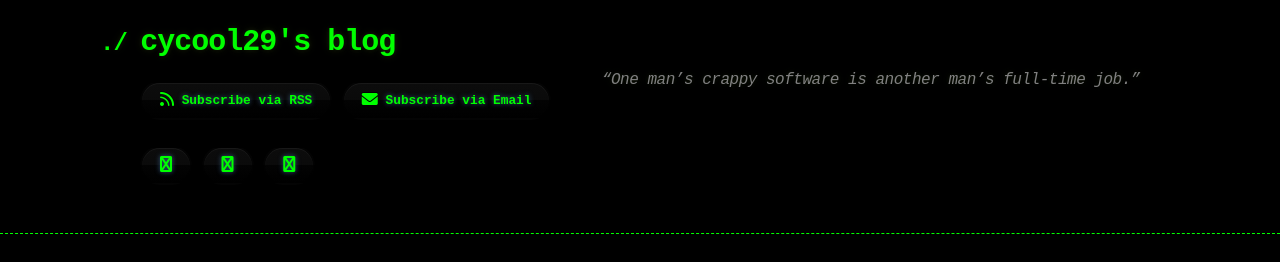
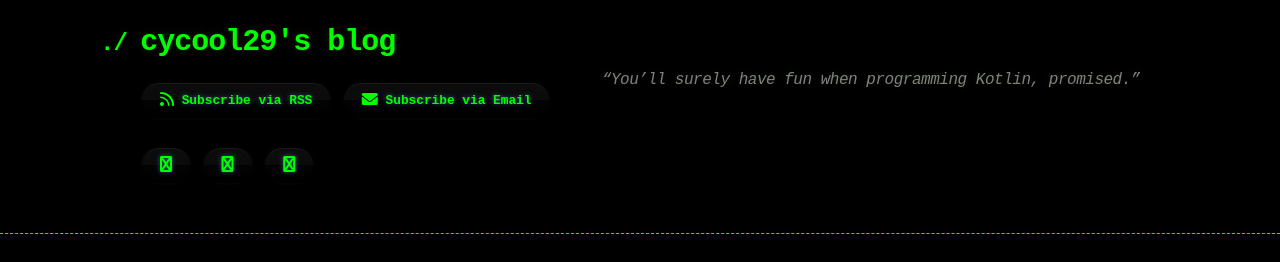
Before and after one commit to cycool29/cycool29.github.io, a Jekyll site: the page built from index.md, in a window 1280 px wide and 900 px high. Shown: the top 262 px of the window. Built offline with Jekyll 4.4.1, drawn with Linux system fonts in a browser that asks for light colours; a style sheet for code colours, icons or effects is not loaded.

Commit message:
Update quotes

```diff
--- a/_config.yml
+++ b/_config.yml
@@ -1,5 +1,5 @@
 title: cycool29's blog
-description: "“One man’s crappy software is another man’s full-time job.” "
+description: "“You’ll surely have fun when programming Kotlin, promised.” "
 bio: A high school student. Intermediate in Python, Git, Bash. Learning JavaScript. He/Him. "
 author: cycool29
 url: https://cycool29.github.io
```
